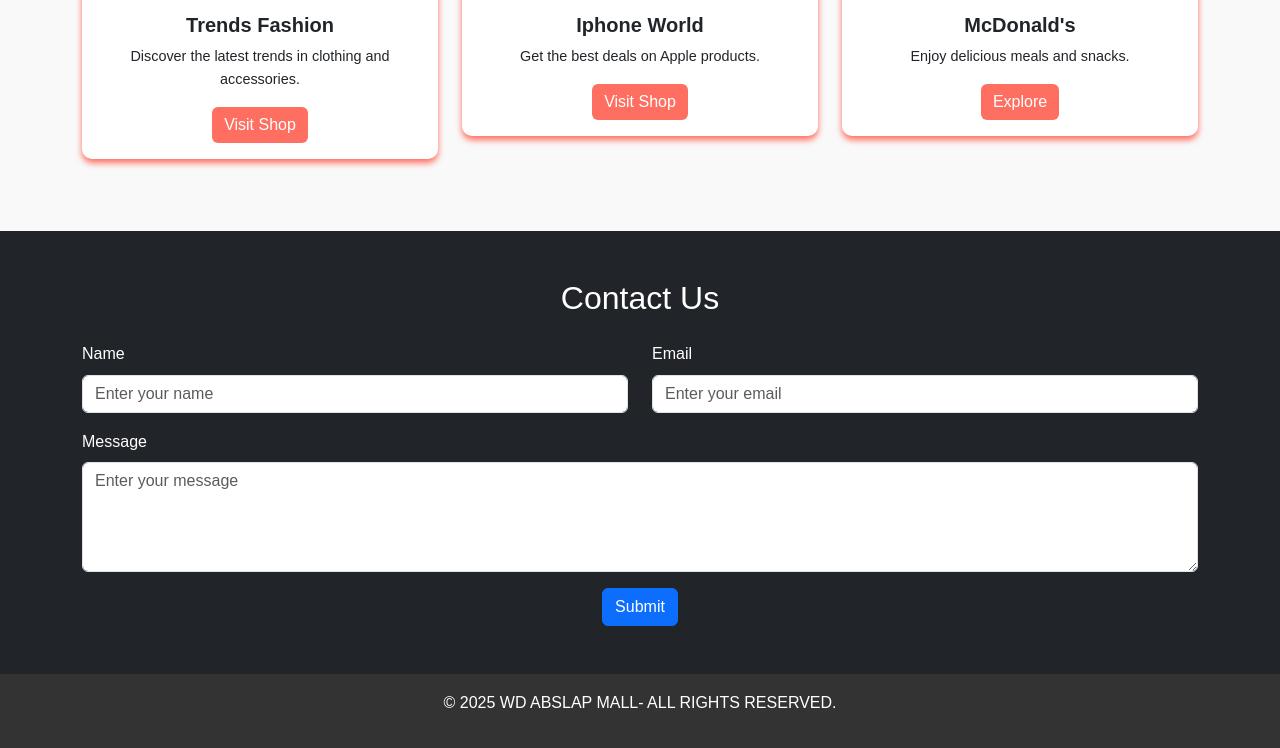
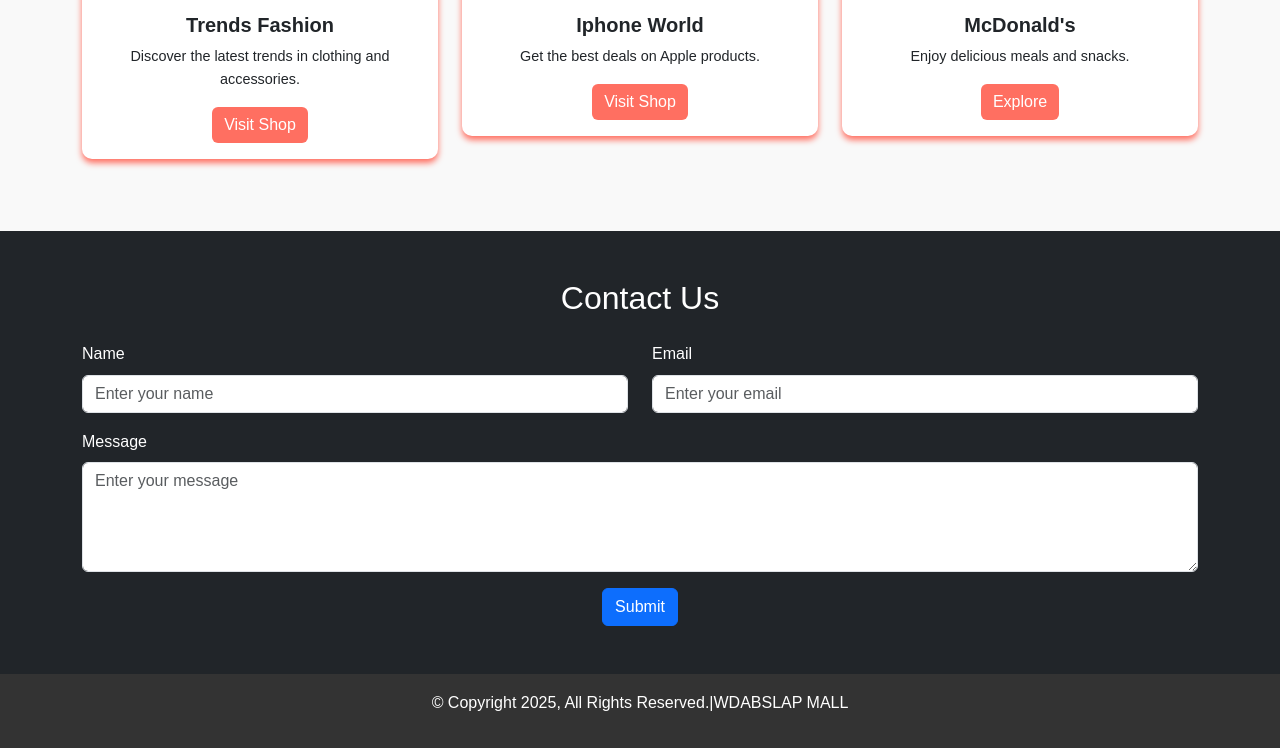
Before and after one commit to YASR912/shopping-mall, a plain HTML site: page index.html in a window 1280 px wide. Shown: the part 1023-1771 px from the top of the page. Drawn offline with nearby package versions, Linux system fonts and the light colour scheme.

Commit message:
Update index.html

```diff
--- a/index.html
+++ b/index.html
@@ -161,7 +161,7 @@
 
     <!-- Footer -->
     <footer class="footer text-center text-white">
-        <p>&copy; 2025 WD ABSLAP MALL- ALL RIGHTS RESERVED.</p>
+        <p>&copy; Copyright 2025, All Rights Reserved.|WDABSLAP MALL</p>
     </footer>
 
     <!-- Bootstrap JS and JavaScript for Form Validation -->
```
